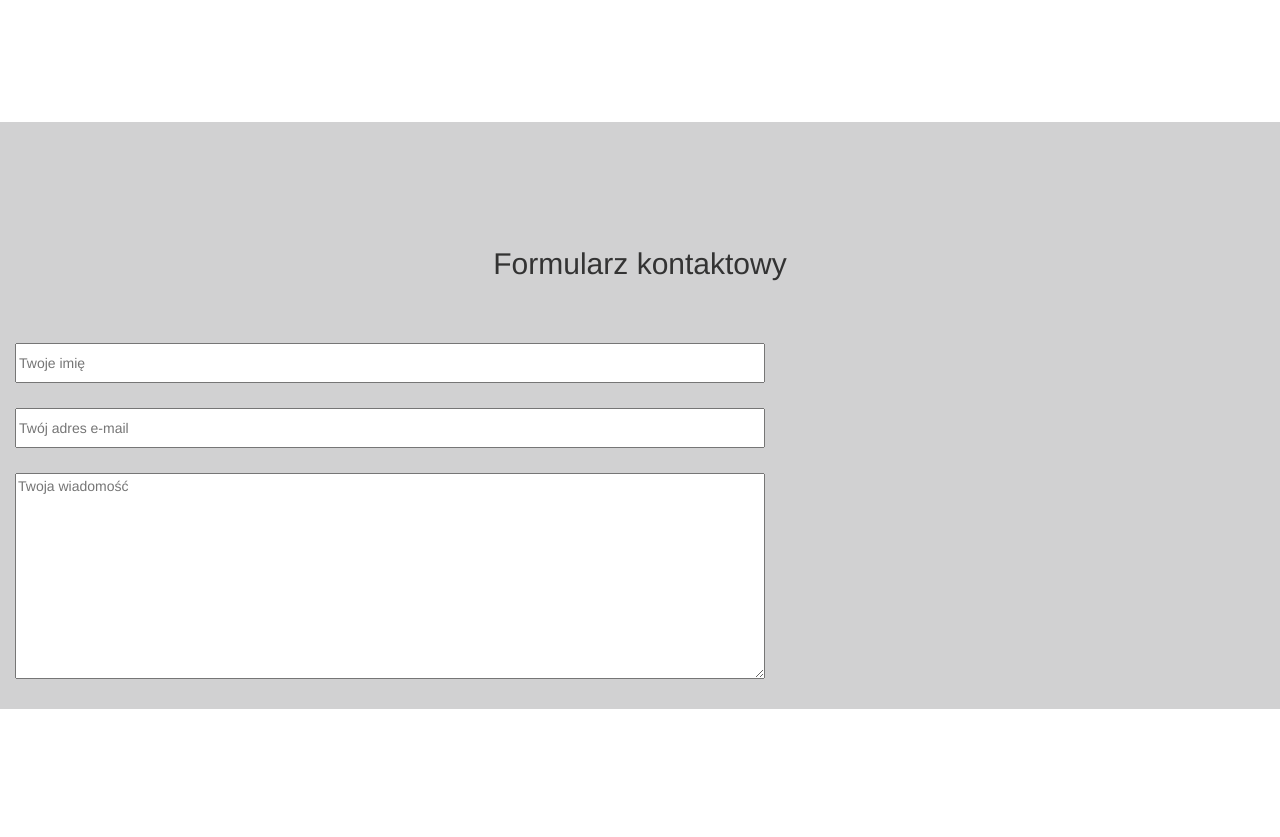
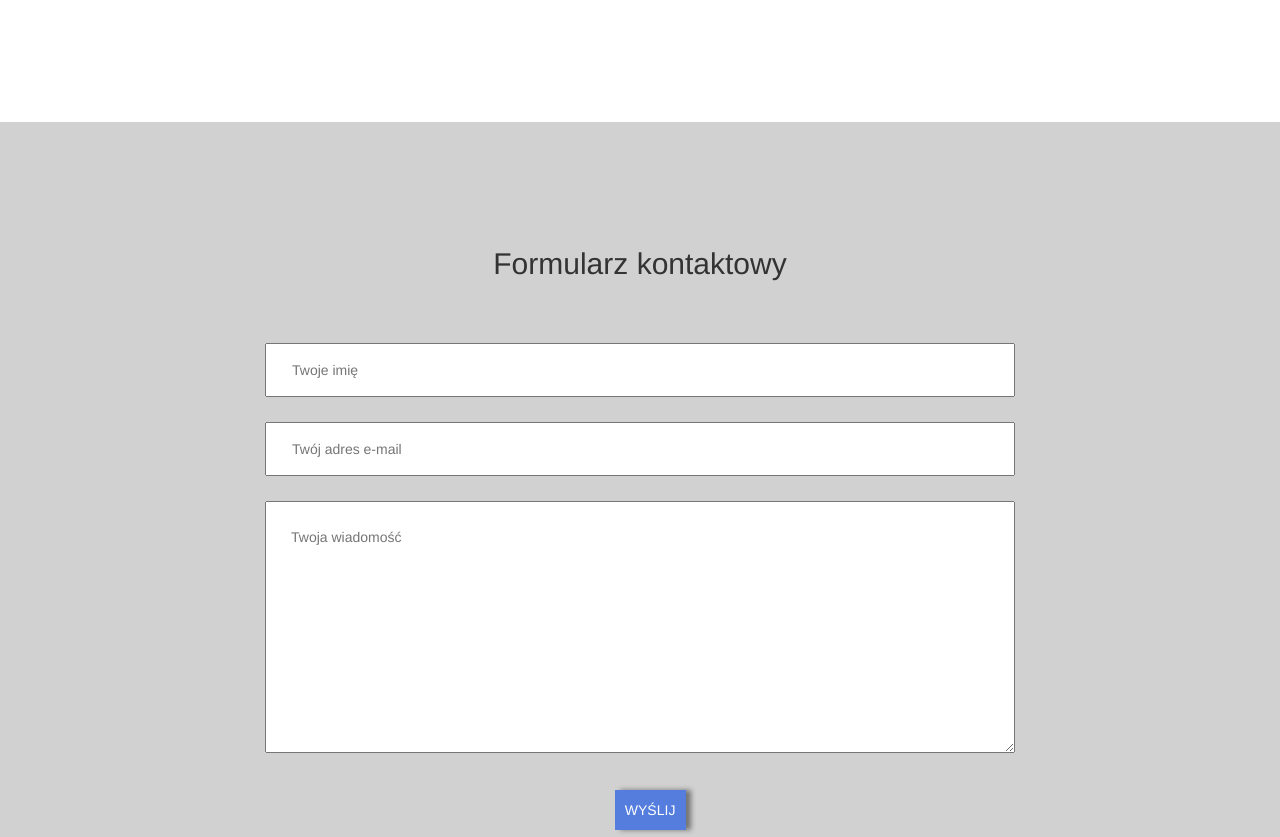
Before and after one commit to LukMona/Doctors_Search_Basic, a website: page index.html in a window 1280 px wide. Shown: the part 2348-3185 px from the top of the page. Before the commit the page ends 3057 px from the top, so only its background shows below. Drawn offline with nearby package versions, Linux system fonts and the light colour scheme.

Commit message:
Added form section and footer in HTML and CSS.

```diff
--- a/css/style.css
+++ b/css/style.css
@@ -155,10 +155,10 @@ header {
 .contact {
   background-color: #d1d1d2;
   margin: 0 auto;
+  text-align: center;
 }
 
 .contact h2 {
-  text-align: center;
   margin-top: 10%;
   margin-bottom: 5%;
 }
@@ -166,8 +166,25 @@ header {
 .contact input, .contact textarea {
   margin-bottom: 2%;
   width: 60%;
+  padding: 2%;
 }
 
 .contact input {
-  height: 4rem;
+  height: 2rem;
 }
+
+.contact .btn {
+  text-align: center;
+  margin: 0 auto;
+}
+
+.contact button {
+  border: none;
+  background-color: #547dde;
+  text-transform: uppercase;
+  padding: 20%;
+  color: #ffffff;
+  -webkit-box-shadow: 5px 0px 5px 0px rgba(0, 0, 0, 0.45);
+  -moz-box-shadow: 5px 0px 5px 0px rgba(0, 0, 0, 0.45);
+  box-shadow: 5px 0px 5px 0px rgba(0, 0, 0, 0.45);
+}
--- a/index.html
+++ b/index.html
@@ -151,9 +151,16 @@
     <div class="row">
       <div class="col-md-12">
         <h2>Formularz kontaktowy</h2>
-        <input type="text" name="userName" placeholder="Twoje imię"><br>
-        <input type="email" name="email" placeholder="Twój adres e-mail"><br>
-        <textarea rows="10" placeholder="Twoja wiadomość"></textarea>
+        <div class="form">
+          <input type="text" name="userName" placeholder="Twoje imię"><br>
+          <input type="email" name="email" placeholder="Twój adres e-mail"><br>
+          <textarea rows="10" placeholder="Twoja wiadomość"></textarea>
+        </div>
+        <div class="btn">
+          <button>
+            <span>Wyślij</span>
+          </button>
+        </div>
       </div>
     </div>
   </section>
```
